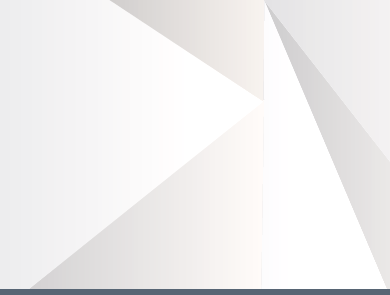
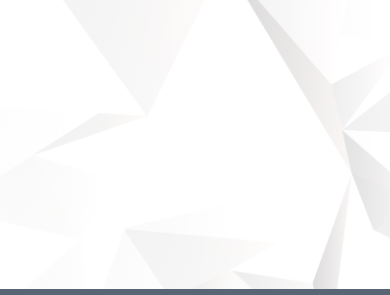
Before and after one commit to nsafai/nsafai.github.io, a plain HTML site: page index.html in a window 390 px wide. Shown: the part 486-781 px from the top of the page. Drawn offline with Linux system fonts and the light colour scheme.

Commit message:
fixing background more

```diff
--- a/css/styles.css
+++ b/css/styles.css
@@ -46,7 +46,7 @@ html, body, .hero-container {
 .hero-container {
     display: grid;
     grid-template-rows: 1fr;
-    background: linear-gradient(to bottom right, #fff, transparent), url("../img/diamonds-bg.png") no-repeat center center;
+    background: linear-gradient(to top right, #fff, transparent), url("../img/diamonds-bg.png") no-repeat center center;
     /* opacity:0.4; */
     -webkit-background-size: cover;
     -moz-background-size: cover;
@@ -244,7 +244,7 @@ footer {
 
     .hero-container {
         /* background: linear-gradient(to bottom right, #fff, var(--white-grey)); */
-        background: #fff url("../img/diamonds-bg.png") no-repeat left top;
+        /* background: #fff url("../img/diamonds-bg.png") no-repeat left top; */
         /* background: #ffffff url("img_tree.png") no-repeat right top; */
     }
 
```
